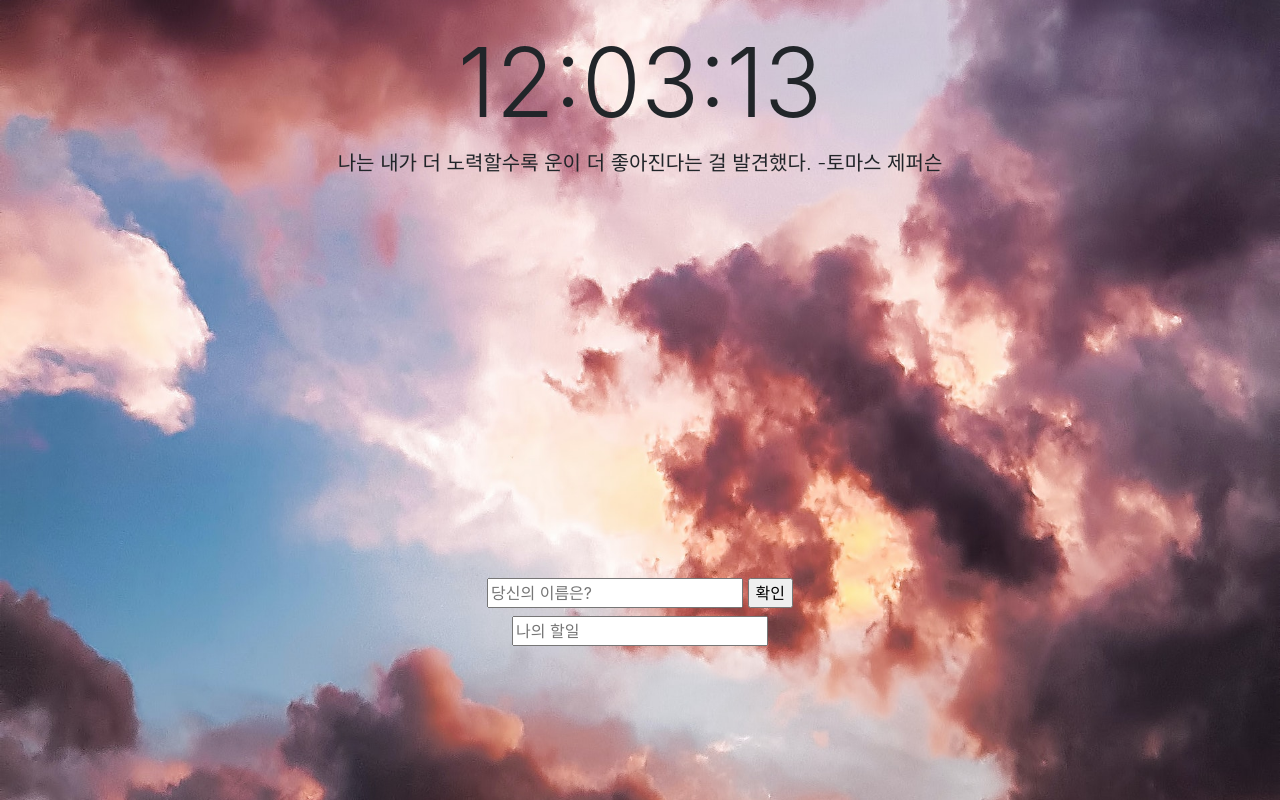
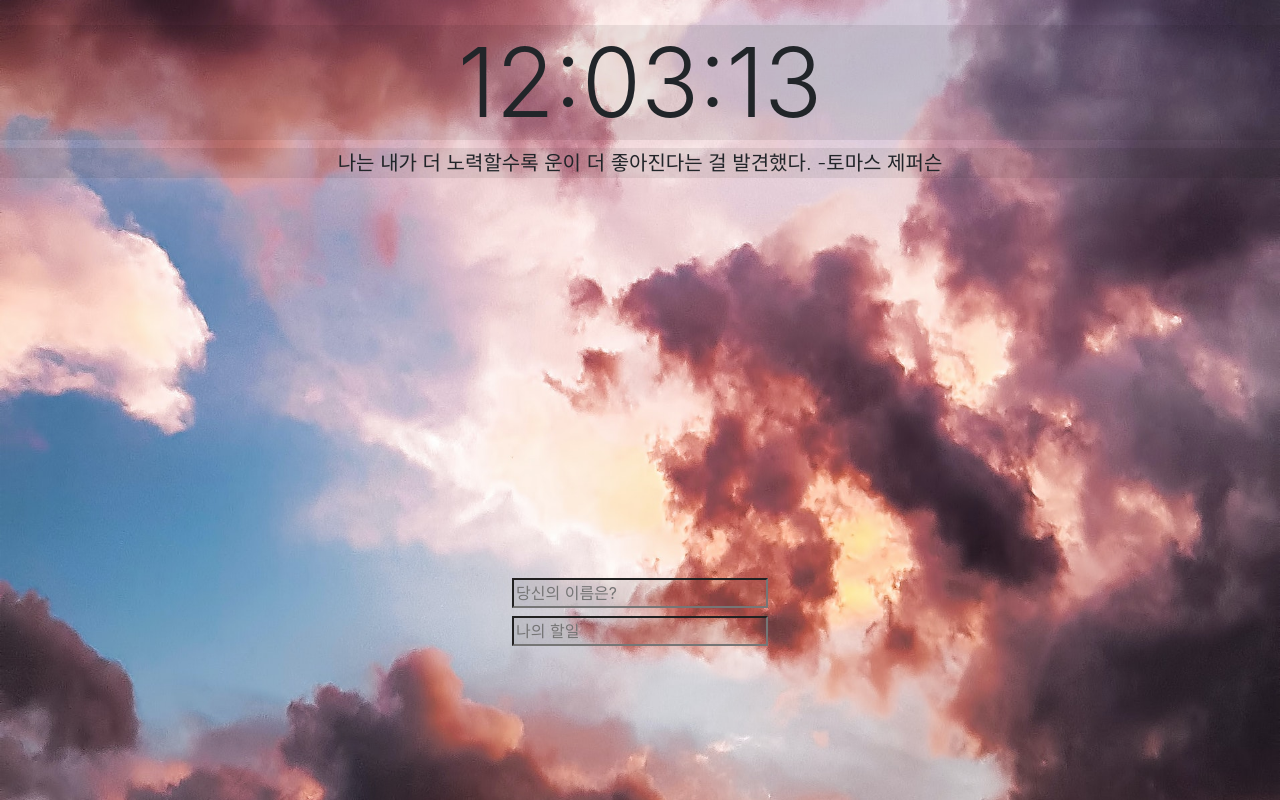
Before and after one commit to jsm1212/jsm1212.github.io, a plain HTML site: page momentum/index.html in a window 1280 px wide. Drawn offline with nearby package versions, Linux system fonts and the light colour scheme.

Commit message:
20210721COMMIT

```diff
--- a/momentum/index.html
+++ b/momentum/index.html
@@ -12,24 +12,24 @@
         <span class="badge badge-light"></span>
         <span class="badge badge-dark"></span>
     </div>
-    <h2 id="clock" class="display-1">00:00:00</h2>
-    <div id="quote" class="lead">
+    <h2 id="clock" class="display-1 table-active">00:00:00</h2>
+    <div id="quote" class="lead table-active">
         <span></span>
         <span></span>
     </div>
     <div id= "world-form">
     <div id="login-space">
     <form id="login-form" class="hidden">
-        <input required maxlength="15" type="text" placeholder="당신의 이름은?"/>
-        <input type="submit" value="확인"/>
+        <input class="table-active" required maxlength="15" type="text" placeholder="당신의 이름은?" />
+        <input type="submit" value="확인" hidden/>
     </form>
     <h1 id="greeting" class="hidden"></h1>
     </div>
     <div id="todo-space">
     <form id="todo-form">
-        <input type="text" placeholder="나의 할일" required/>
+        <input class="table-active" type="text" placeholder="나의 할일" required/>
     </form>
-    <ul id="todo-list"></ul>
+    <ul id="todo-list" class="table-active"></ul>
     </div>
 </div>
     <script src="js/greetings.js"></script>
--- a/momentum/style.css
+++ b/momentum/style.css
@@ -37,7 +37,6 @@ html {
 #greeting {
     display: block;
     text-align: center;
-    animation: 2s ease;
 }
 
 #todo-space {
@@ -53,3 +52,9 @@ ul {
 #world-form {
     margin-top: 400px;
 }
+
+input:hover {
+    background-color: black;
+    transition: 2s ease;
+    color: cornsilk;
+}
```
